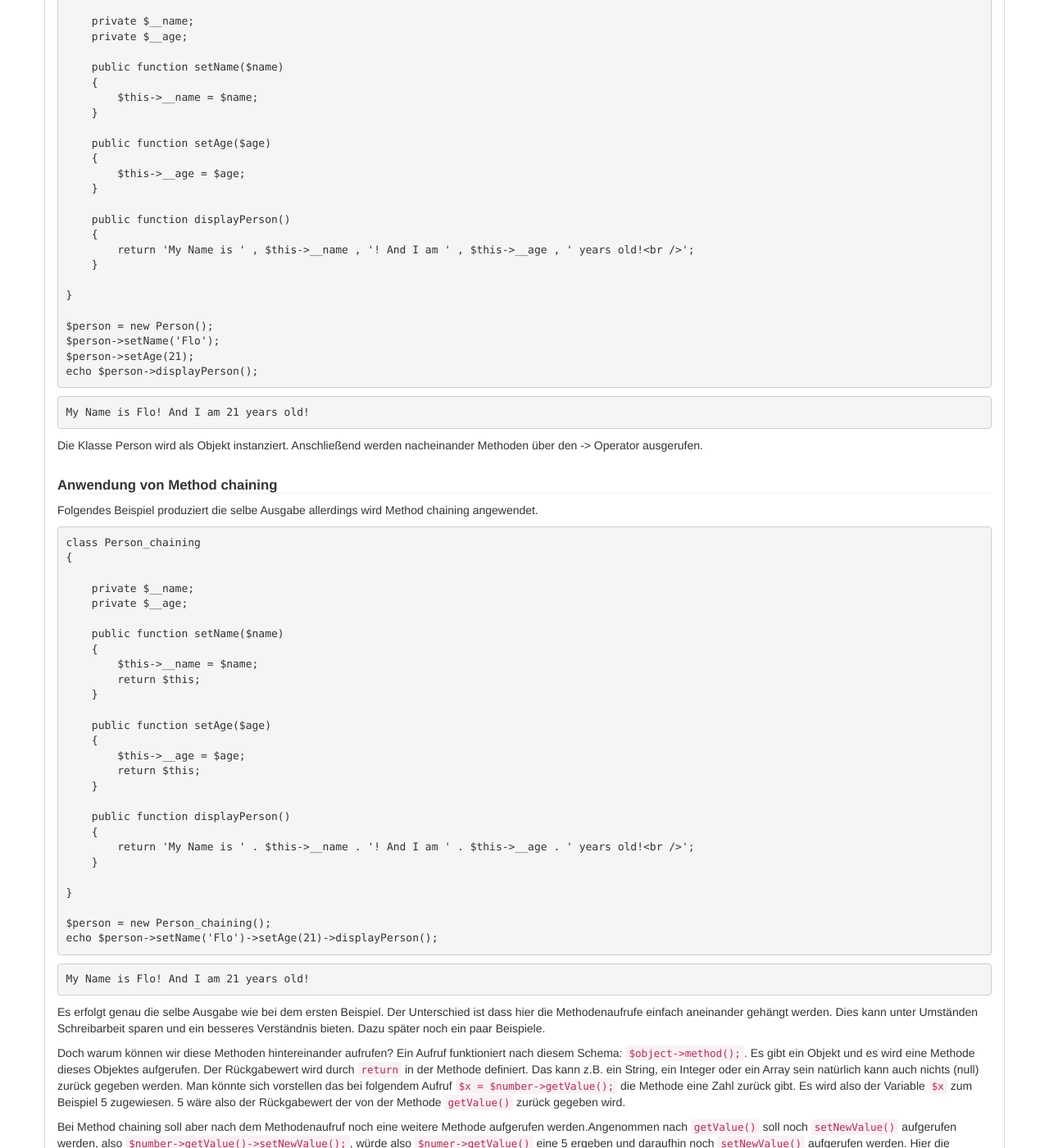
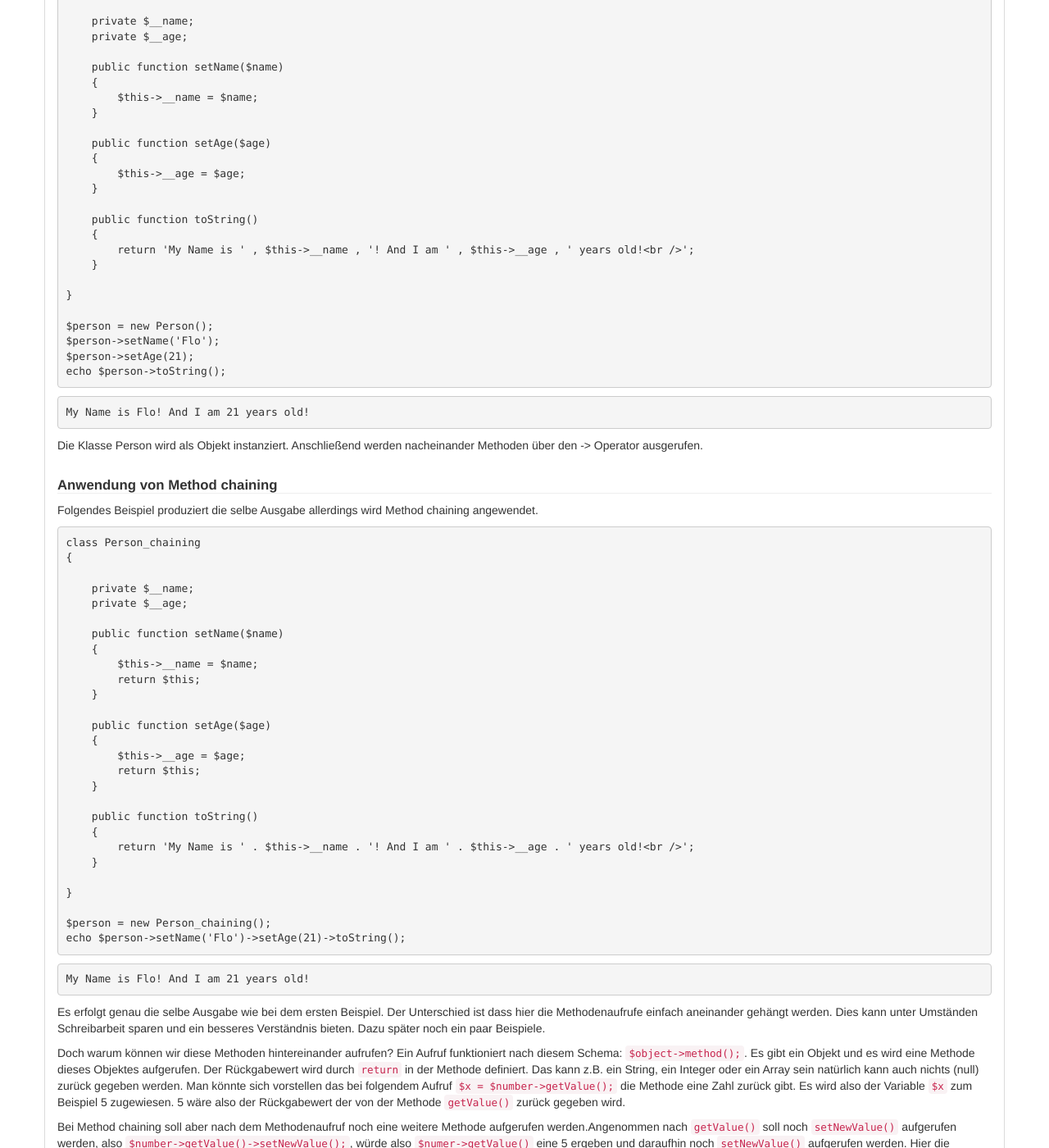
Before and after one commit to php-de/php-de.github.io, a Jekyll site: the page built from oop/method-chaining.md, in a window 1280 px wide and 1400 px high, scrolled down 719 px. Shown: the whole window at 82% size. Built offline with Jekyll 4.4.1, drawn with Linux system fonts in a browser that asks for light colours; nearby versions of some CDN libraries.

Commit message:
"display" lässt nicht vermuten, dass der String zurückgegeben wird -> toString

```diff
--- a/oop/method-chaining.md
+++ b/oop/method-chaining.md
@@ -59,7 +59,7 @@ class Person
         $this->__age = $age;
     }
 
-    public function displayPerson()
+    public function toString()
     {
         return 'My Name is ' , $this->__name , '! And I am ' , $this->__age , ' years old!<br />';
     }
@@ -69,7 +69,7 @@ class Person
 $person = new Person();
 $person->setName('Flo');
 $person->setAge(21);
-echo $person->displayPerson();
+echo $person->toString();
 ~~~
 
 ~~~
@@ -101,7 +101,7 @@ class Person_chaining
         return $this;
     }
 
-    public function displayPerson()
+    public function toString()
     {
         return 'My Name is ' . $this->__name . '! And I am ' . $this->__age . ' years old!<br />';
     }
@@ -109,7 +109,7 @@ class Person_chaining
 }
 
 $person = new Person_chaining();
-echo $person->setName('Flo')->setAge(21)->displayPerson();
+echo $person->setName('Flo')->setAge(21)->toString();
 ~~~
 
 ~~~
```
